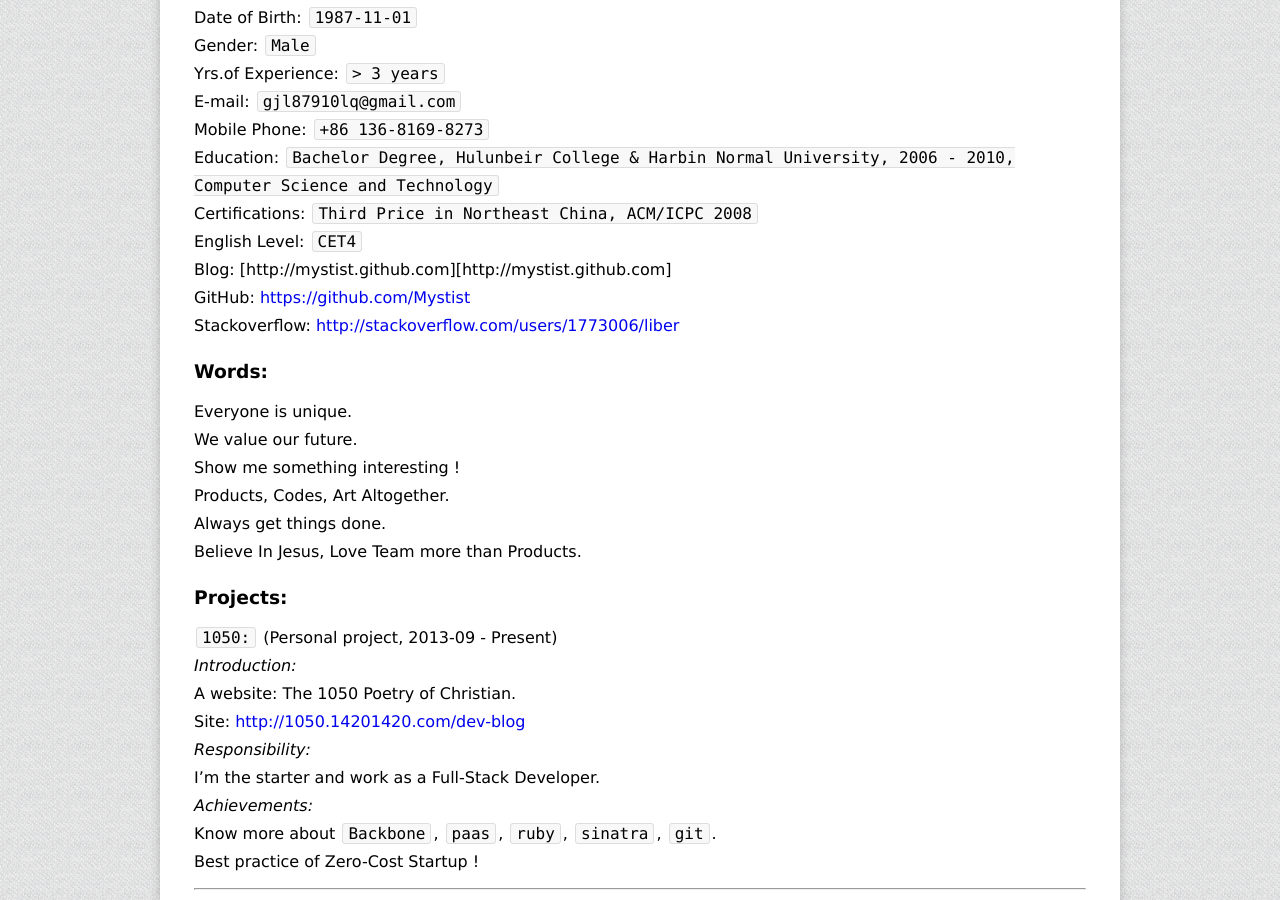
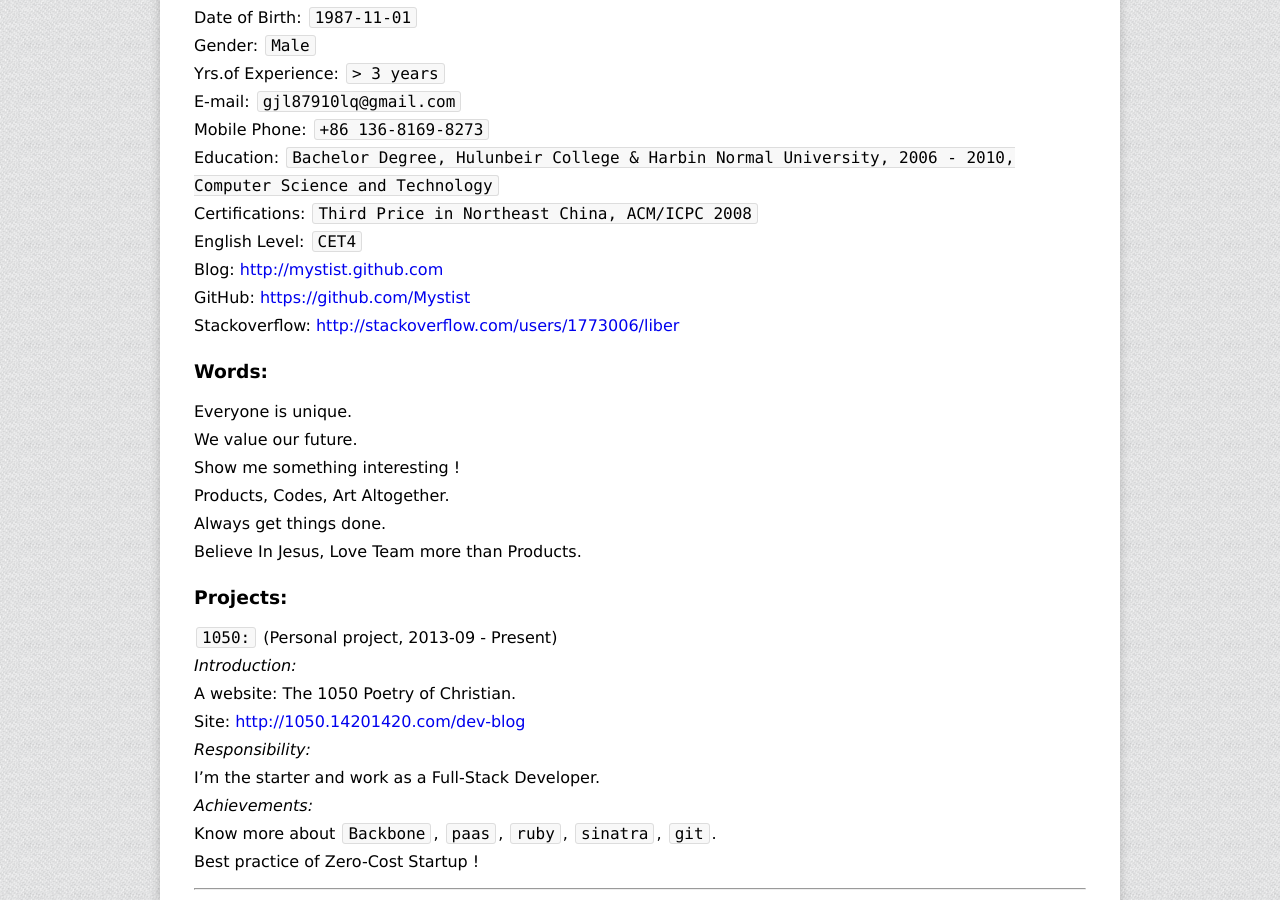
Before and after one commit to mystist/mystist.github.com, a Jekyll site: the page built from liber_en.md, in a window 1280 px wide and 900 px high, scrolled down 635 px. Built offline with Jekyll 4.4.1, drawn with Linux system fonts in a browser that asks for light colours; Markdown is read by kramdown in place of the engine named in the settings.

Commit message:
update_cv

```diff
--- a/liber_en.md
+++ b/liber_en.md
@@ -29,7 +29,7 @@ Mobile Phone: `+86 136-8169-8273`
 Education: `Bachelor Degree, Hulunbeir College & Harbin Normal University, 2006 - 2010, Computer Science and Technology`
 Certifications: `Third Price in Northeast China, ACM/ICPC 2008`
 English Level: `CET4`
-Blog: [http://mystist.github.com][http://mystist.github.com]
+Blog: [http://mystist.github.com](http://mystist.github.com)
 GitHub: [https://github.com/Mystist](https://github.com/Mystist)
 Stackoverflow: [http://stackoverflow.com/users/1773006/liber](http://stackoverflow.com/users/1773006/liber)
 
```
